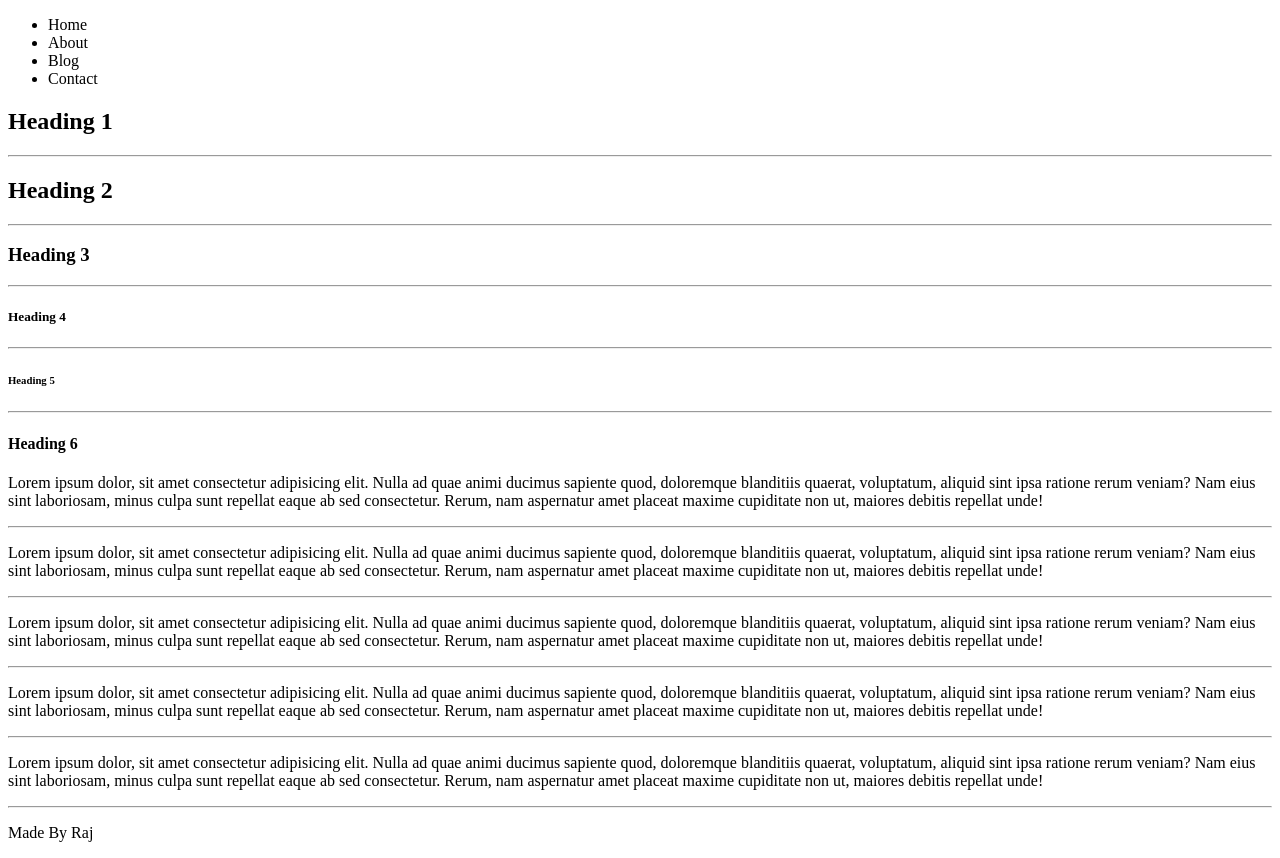
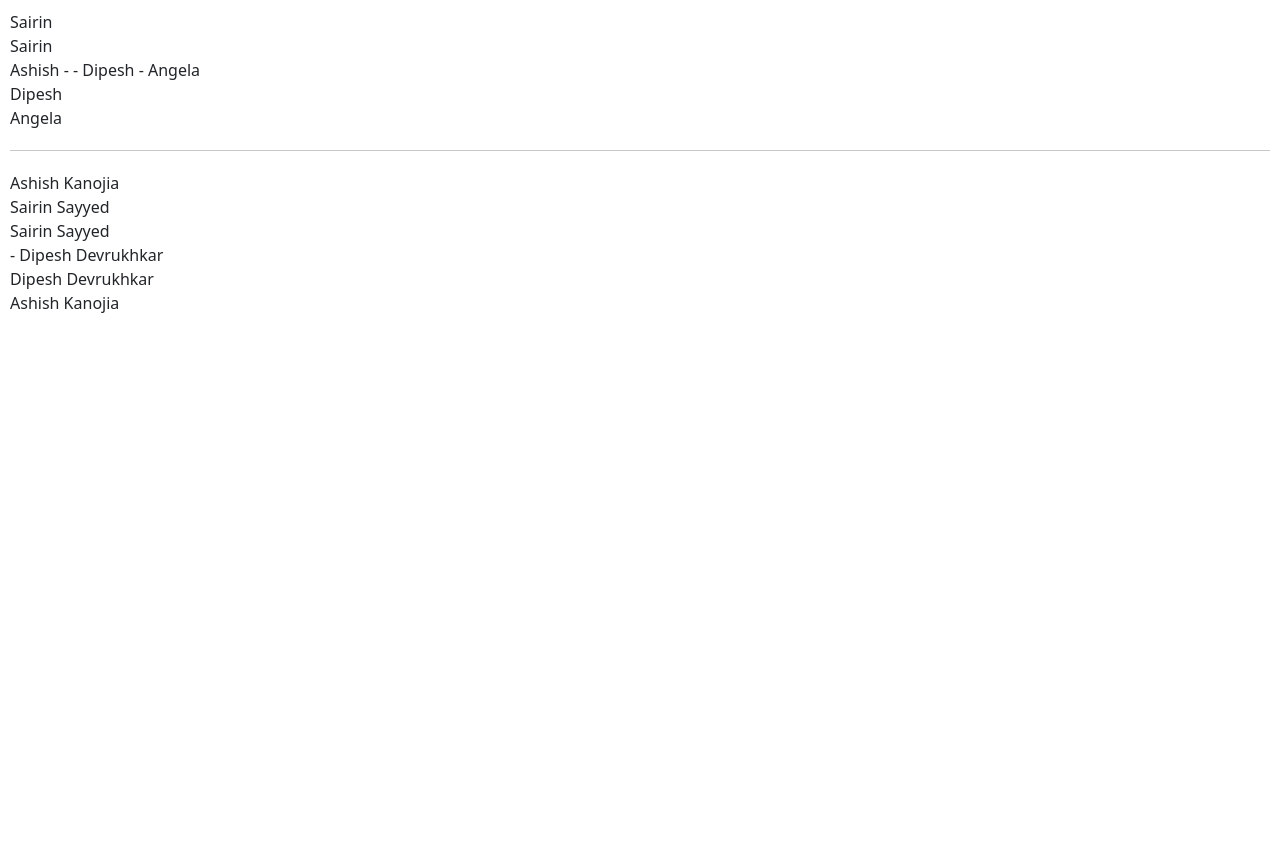
Before and after one commit to Dipesh77Dev/TRIDEV-MERN-CRUD, a React (Create React App) app in the folder frontend/: page / in a window 1280 px wide. After the commit the page ends 800 px from the top, so only its background shows below. Built offline with nearby package versions, Linux system fonts and the light colour scheme.

Commit message:
import & export

```diff
--- a/frontend/public/index.html
+++ b/frontend/public/index.html
@@ -14,6 +14,21 @@
     <link rel="manifest" href="%PUBLIC_URL%/manifest.json" />
 
     <title>React App</title>
+
+     <link
+      rel="stylesheet"
+      href="https://cdn.jsdelivr.net/npm/bootstrap@5.3.0/dist/css/bootstrap.min.css"
+      integrity="sha384-9ndCyUaIbzAi2FUVXJi0CjmCapSmO7SnpJef0486qhLnuZ2cdeRhO02iuK6FUUVM"
+      crossorigin="anonymous"
+    />  <!-- Bootstrap -->
+    <link
+      rel="stylesheet"
+      href="https://cdnjs.cloudflare.com/ajax/libs/font-awesome/6.4.2/css/all.min.css"
+      integrity="sha512-z3gLpd7yknf1YoNbCzqRKc4qyor8gaKU1qmn+CShxbuBusANI9QpRohGBreCFkKxLhei6S9CQXFEbbKuqLg0DA=="
+      crossorigin="anonymous"
+      referrerpolicy="no-referrer"
+    />  <!-- Font-awesome 6.4.2-->
+
   </head>
   <body>
     <noscript>You need to enable JavaScript to run this app.</noscript>
--- a/frontend/src/App.css
+++ b/frontend/src/App.css
@@ -0,0 +1,6 @@
+*{
+    padding: 0;
+    margin: 0;
+    background-color: white;
+    box-sizing: border-box
+}
--- a/frontend/src/App.js
+++ b/frontend/src/App.js
@@ -1,12 +1,16 @@
 import './App.css'
+
 import Main from './Components/Why React/main'
+import MainTopics from './Components/React Topics/MainTopics'
 
 function App () {
   return (
     <div>
       {/* 1] Why React ==> */}
-      {/* <main /> */}
-      <Main />
+      {/* <Main /> */}
+
+       {/* 2] Topics ==> */}
+      <MainTopics />
     </div>
   )
 }
--- /dev/null
+++ b/frontend/src/Components/React Topics/Basics/Component.js
@@ -0,0 +1,28 @@
+import React from 'react'
+import tts2 from './ImpExp1'
+import Sairin2, { tts1, tts4, tts5 } from './ImpExp1'
+import * as Tridev from './ImpExp2'
+import {chor10, chor20, dbm40} from './ImpExp2'
+
+const Component = () => {
+  return (
+    <ul style={{display:"flex", flexDirection:"column"}}>
+      <li>{tts2}</li> {/* export - Sairin */}
+      <li>{Sairin2}</li> {/* Sairin */}
+      <li>{tts1} - {tts4} - {tts4()} - {tts5()}</li>{/* Ashish - Blank - Dipesh - Angela*/}
+      <li>{tts4}</li> {/* Blank */}
+      <li>{tts5}</li> {/* Blank */}
+      <li>{tts4()}</li> {/* Dipesh */}
+      <li>{tts5()}</li> {/* Angela */}
+      <hr />
+        <li>{Tridev.chor10}</li>   {/* AK */}
+        <li>{Tridev.chor20}</li>    {/* SS */}
+        <li>{chor20}</li>   {/* SS */}
+        <li>{dbm40} - {dbm40()}</li>   {/* Blank- DD */}
+        <li>{Tridev.dbm40()}</li> {/* Blank- DD */}
+        <li>{chor10}</li>  {/* AK */}
+    </ul>
+  )
+}
+
+export default Component;
--- /dev/null
+++ b/frontend/src/Components/React Topics/Basics/ImpExp1.js
@@ -0,0 +1,19 @@
+const tts1 = "Ashish"
+
+const tts2 = "Sairin"
+
+let tts3 = ""
+
+let tts10 =""
+
+function tts4(){
+    return tts3 = "Dipesh"
+}
+
+function tts5(){
+    return tts10 = "Angela"
+}
+
+export default tts2;
+
+export {tts1, tts4, tts5};
--- /dev/null
+++ b/frontend/src/Components/React Topics/Basics/ImpExp2.js
@@ -0,0 +1,9 @@
+export const chor10 = "Ashish Kanojia"
+
+export const chor20 = "Sairin Sayyed"
+
+export let chor30 = ""
+
+export function dbm40(){
+    return chor30 = "Dipesh Devrukhkar"
+}
--- /dev/null
+++ b/frontend/src/Components/React Topics/MainTopics.jsx
@@ -0,0 +1,11 @@
+import React from 'react'
+import Component from './Basics/Component'
+
+const MainTopics = () => {
+  return (
+    // <div>MainTopics</div>
+    <Component />
+  )
+}
+
+export default MainTopics
--- a/frontend/src/Components/Why React/main.js
+++ b/frontend/src/Components/Why React/main.js
@@ -1,4 +1,5 @@
 import React from 'react'
+import './main.css'
 
 import { Header } from './Header'
 import LeftSection from './LeftSection'
```
